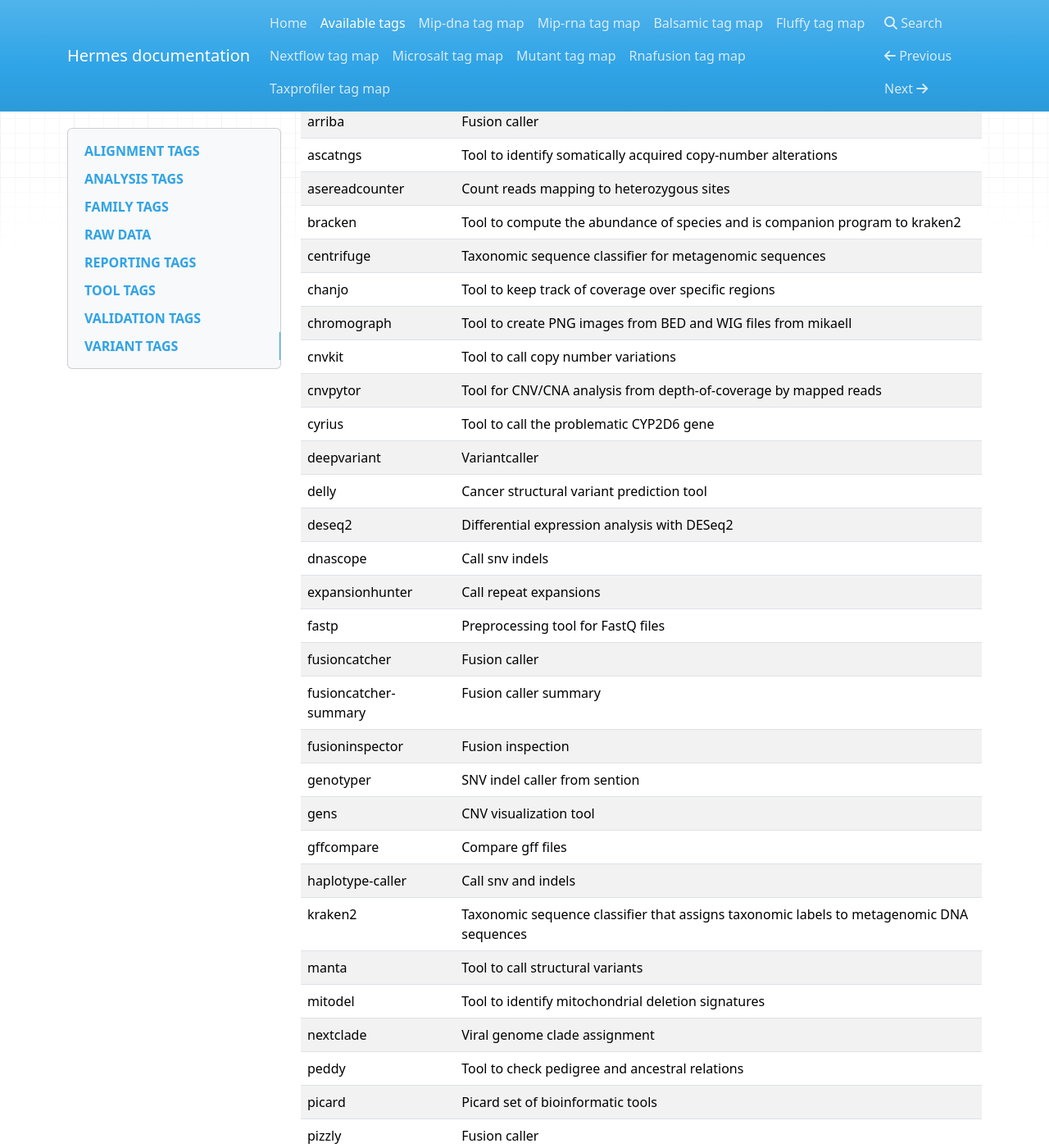
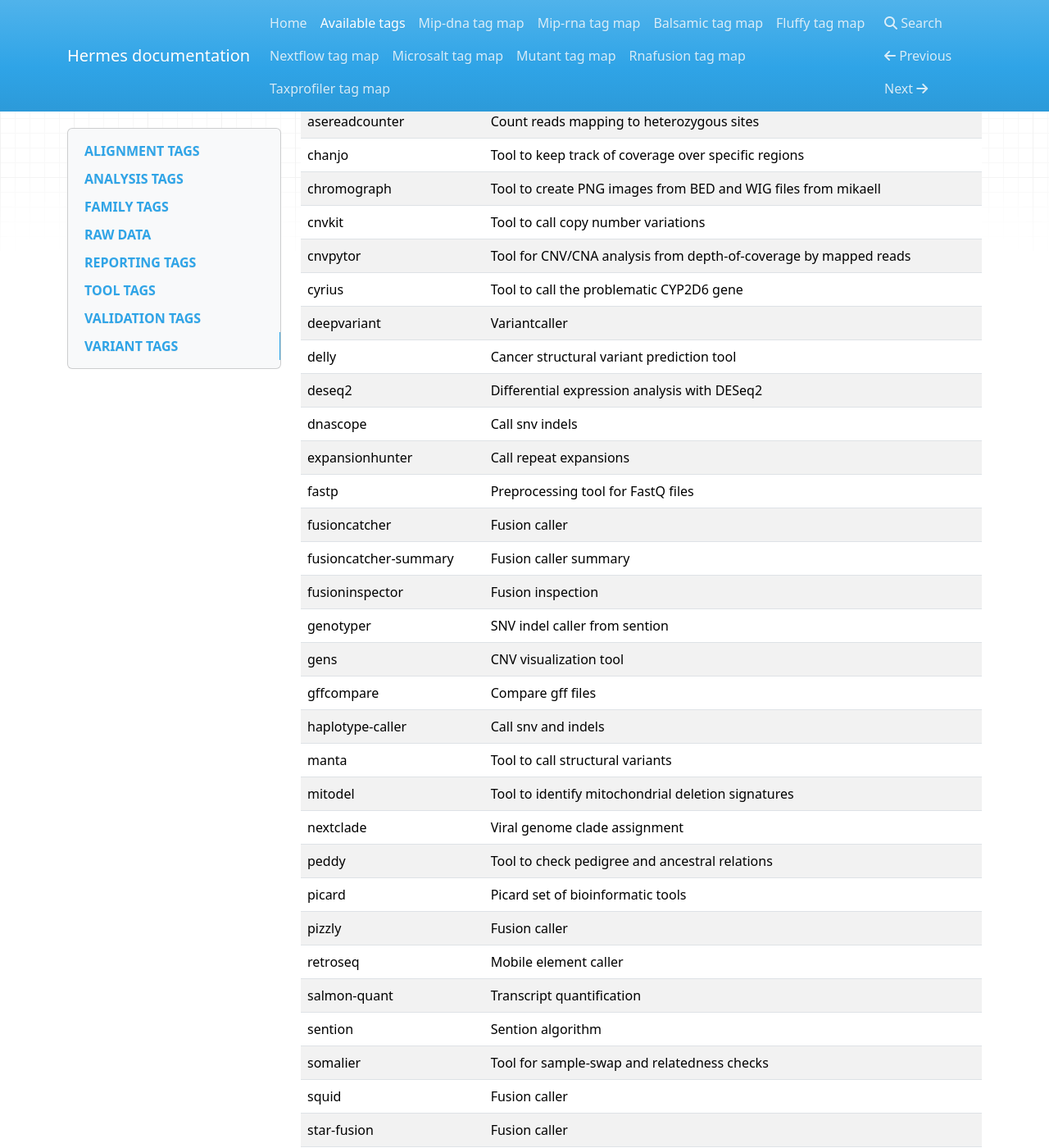
Before and after one commit to Clinical-Genomics/hermes, an MkDocs documentation site: the page built from docs/all_tags.md, in a window 1280 px wide and 1400 px high, scrolled down 3707 px. Shown: the whole window at 82% size. Built offline with MkDocs 1.6.1, drawn with Linux system fonts in a browser that asks for light colours; nearby versions of some CDN libraries; some of the changed text lies outside the part shown.

```diff
--- a/docs/all_tags.md
+++ b/docs/all_tags.md
@@ -71,81 +71,76 @@
 
 ## REPORTING TAGS
 
-| Tag name            | Description                                                    |
-|---------------------|----------------------------------------------------------------|
-| audit               | Audit file                                                     |
-| cnv-report          | CNV variant calling report                                     |
-| csv                 | Comma separated values                                         |
-| combined-report     | A combined report of taxonomic classification from all samples |
-| deliverable         | Deliverables file                                              |
-| delivery-report     | Delivery report with result for upload to Scout                |
-| gene-counts         | STAR read counts output per gene                               |
-| metagenomics-report | Report describing taxonomic classification results             |
-| multiqc             | MultiQC related files                                          |
-| multiqc-html        | MultiQC analysis report in HTML format                         |
-| multiqc-json        | MultiQC analysis report in JSON format                         |
-| pdf                 | Portable document format                                       |
-| picard-alignment    | High level metrics about the alignment of reads                |
-| picard-duplicates   | Metrics calculated during marking duplicates                   |
-| picard-hs           | Metrics for the analysis of target-capture sequencing          |
-| picard-insert-size  | Metrics about the insert size distribution                     |
-| picard-wgs          | Metrics for evaluating the performance of WGS analysis         |
-| qc-report           | Results and QC                                                 |
-| sambamba-depth      | Coverage information from sambamba                             |
-| samtools-stats      | Comprehensive statistics from alignment file                   |
-| software-versions   | Versions of software used in analysis                          |
-| summary             | Overview file without detailed information                     |
-| tsv                 | Tab separated values                                           |
-| vcf-report          | Results and QC from variant calling                            |
+| Tag name           | Description                                            |
+|--------------------|--------------------------------------------------------|
+| audit              | Audit file                                             |
+| cnv-report         | CNV variant calling report                             |
+| csv                | Comma separated values                                 |
+| deliverable        | Deliverables file                                      |
+| delivery-report    | Delivery report with result for upload to Scout        |
+| gene-counts        | STAR read counts output per gene                       |
+| multiqc            | MultiQC related files                                  |
+| multiqc-html       | MultiQC analysis report in HTML format                 |
+| multiqc-json       | MultiQC analysis report in JSON format                 |
+| pdf                | Portable document format                               |
+| picard-alignment   | High level metrics about the alignment of reads        |
+| picard-duplicates  | Metrics calculated during marking duplicates           |
+| picard-hs          | Metrics for the analysis of target-capture sequencing  |
+| picard-insert-size | Metrics about the insert size distribution             |
+| picard-wgs         | Metrics for evaluating the performance of WGS analysis |
+| qc-report          | Results and QC                                         |
+| sambamba-depth     | Coverage information from sambamba                     |
+| samtools-stats     | Comprehensive statistics from alignment file           |
+| software-versions  | Versions of software used in analysis                  |
+| summary            | Overview file without detailed information             |
+| tsv                | Tab separated values                                   |
+| vcf-report         | Results and QC from variant calling                    |
 
 ## TOOL TAGS
 
-| Tag name              | Description                                                                               |
-|-----------------------|-------------------------------------------------------------------------------------------|
-| arriba                | Fusion caller                                                                             |
-| ascatngs              | Tool to identify somatically acquired copy-number alterations                             |
-| asereadcounter        | Count reads mapping to heterozygous sites                                                 |
-| bracken               | Tool to compute the abundance of species and is companion program to kraken2              |
-| centrifuge            | Taxonomic sequence classifier for metagenomic sequences                                   |
-| chanjo                | Tool to keep track of coverage over specific regions                                      |
-| chromograph           | Tool to create PNG images from BED and WIG files from mikaell                             |
-| cnvkit                | Tool to call copy number variations                                                       |
-| cnvpytor              | Tool for CNV/CNA analysis from depth-of-coverage by mapped reads                          |
-| cyrius                | Tool to call the problematic CYP2D6 gene                                                  |
-| deepvariant           | Variantcaller                                                                             |
-| delly                 | Cancer structural variant prediction tool                                                 |
-| deseq2                | Differential expression analysis with DESeq2                                              |
-| dnascope              | Call snv indels                                                                           |
-| expansionhunter       | Call repeat expansions                                                                    |
-| fastp                 | Preprocessing tool for FastQ files                                                        |
-| fusioncatcher         | Fusion caller                                                                             |
-| fusioncatcher-summary | Fusion caller summary                                                                     |
-| fusioninspector       | Fusion inspection                                                                         |
-| genotyper             | SNV indel caller from sention                                                             |
-| gens                  | CNV visualization tool                                                                    |
-| gffcompare            | Compare gff files                                                                         |
-| haplotype-caller      | Call snv and indels                                                                       |
-| kraken2               | Taxonomic sequence classifier that assigns taxonomic labels to metagenomic DNA sequences  |
-| manta                 | Tool to call structural variants                                                          |
-| mitodel               | Tool to identify mitochondrial deletion signatures                                        |
-| nextclade             | Viral genome clade assignment                                                             |
-| peddy                 | Tool to check pedigree and ancestral relations                                            |
-| picard                | Picard set of bioinformatic tools                                                         |
-| pizzly                | Fusion caller                                                                             |
-| retroseq              | Mobile element caller                                                                     |
-| salmon-quant          | Transcript quantification                                                                 |
-| sention               | Sention algorithm                                                                         |
-| somalier              | Tool for sample-swap and relatedness checks                                               |
-| squid                 | Fusion caller                                                                             |
-| star-fusion           | Fusion caller                                                                             |
-| stringtie             | Transcript assembler                                                                      |
-| svdb                  | Tool to merge SV vcf files from multiple variant callers                                  |
-| tiddit                | Tool to identify chromosomal rearrangements                                               |
-| tnscope               | Call snv indels                                                                           |
-| tnscope-umi           | Call snv indels for umi                                                                   |
-| upd                   | Uniparent disomy caller from bjhall                                                       |
-| vardict               | Cancer variant caller                                                                     |
-| wisecondor            | NIPT caller                                                                               |
+| Tag name              | Description                                                      |
+|-----------------------|------------------------------------------------------------------|
+| arriba                | Fusion caller                                                    |
+| ascatngs              | Tool to identify somatically acquired copy-number alterations    |
+| asereadcounter        | Count reads mapping to heterozygous sites                        |
+| chanjo                | Tool to keep track of coverage over specific regions             |
+| chromograph           | Tool to create PNG images from BED and WIG files from mikaell    |
+| cnvkit                | Tool to call copy number variations                              |
+| cnvpytor              | Tool for CNV/CNA analysis from depth-of-coverage by mapped reads |
+| cyrius                | Tool to call the problematic CYP2D6 gene                         |
+| deepvariant           | Variantcaller                                                    |
+| delly                 | Cancer structural variant prediction tool                        |
+| deseq2                | Differential expression analysis with DESeq2                     |
+| dnascope              | Call snv indels                                                  |
+| expansionhunter       | Call repeat expansions                                           |
+| fastp                 | Preprocessing tool for FastQ files                               |
+| fusioncatcher         | Fusion caller                                                    |
+| fusioncatcher-summary | Fusion caller summary                                            |
+| fusioninspector       | Fusion inspection                                                |
+| genotyper             | SNV indel caller from sention                                    |
+| gens                  | CNV visualization tool                                           |
+| gffcompare            | Compare gff files                                                |
+| haplotype-caller      | Call snv and indels                                              |
+| manta                 | Tool to call structural variants                                 |
+| mitodel               | Tool to identify mitochondrial deletion signatures               |
+| nextclade             | Viral genome clade assignment                                    |
+| peddy                 | Tool to check pedigree and ancestral relations                   |
+| picard                | Picard set of bioinformatic tools                                |
+| pizzly                | Fusion caller                                                    |
+| retroseq              | Mobile element caller                                            |
+| salmon-quant          | Transcript quantification                                        |
+| sention               | Sention algorithm                                                |
+| somalier              | Tool for sample-swap and relatedness checks                      |
+| squid                 | Fusion caller                                                    |
+| star-fusion           | Fusion caller                                                    |
+| stringtie             | Transcript assembler                                             |
+| svdb                  | Tool to merge SV vcf files from multiple variant callers         |
+| tiddit                | Tool to identify chromosomal rearrangements                      |
+| tnscope               | Call snv indels                                                  |
+| tnscope-umi           | Call snv indels for umi                                          |
+| upd                   | Uniparent disomy caller from bjhall                              |
+| vardict               | Cancer variant caller                                            |
+| wisecondor            | NIPT caller                                                      |
 
 ## VALIDATION TAGS
 
```
Also changed, not shown: docs/taxprofiler_map.md (+14 -13 lines), 2 other files.
